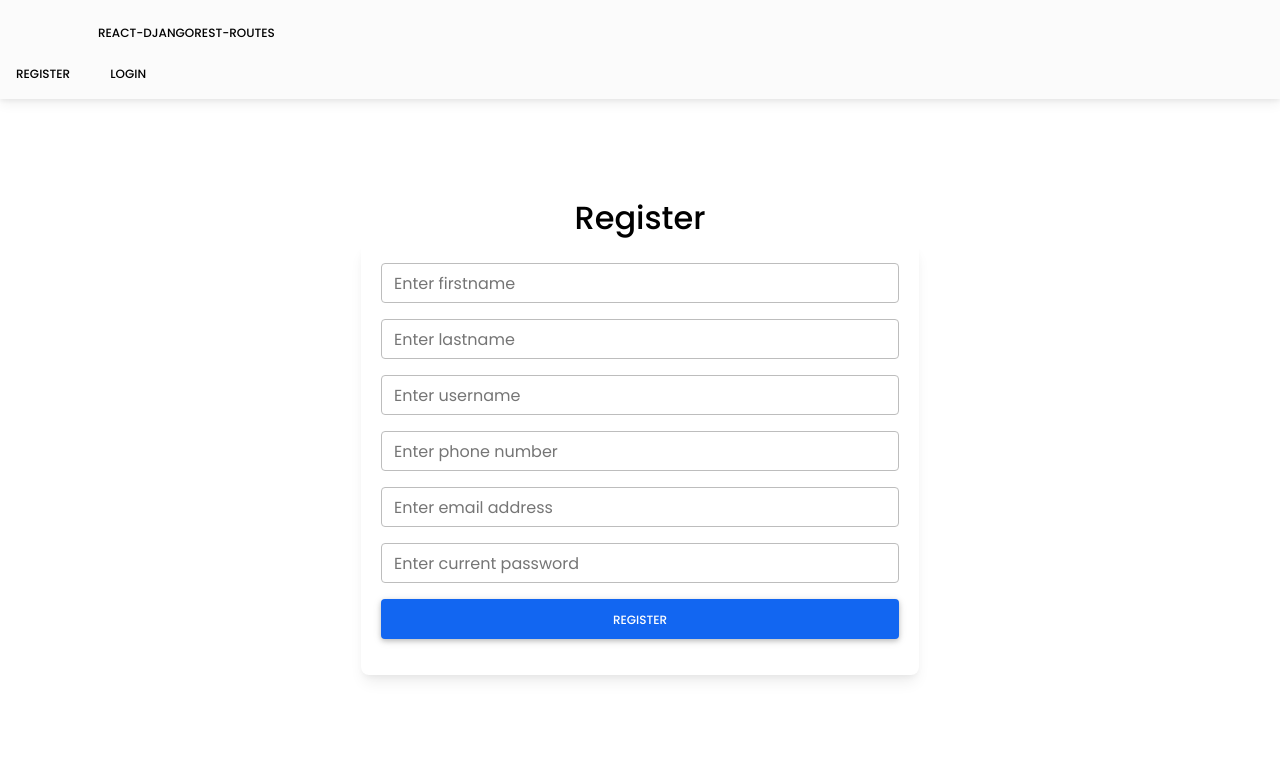
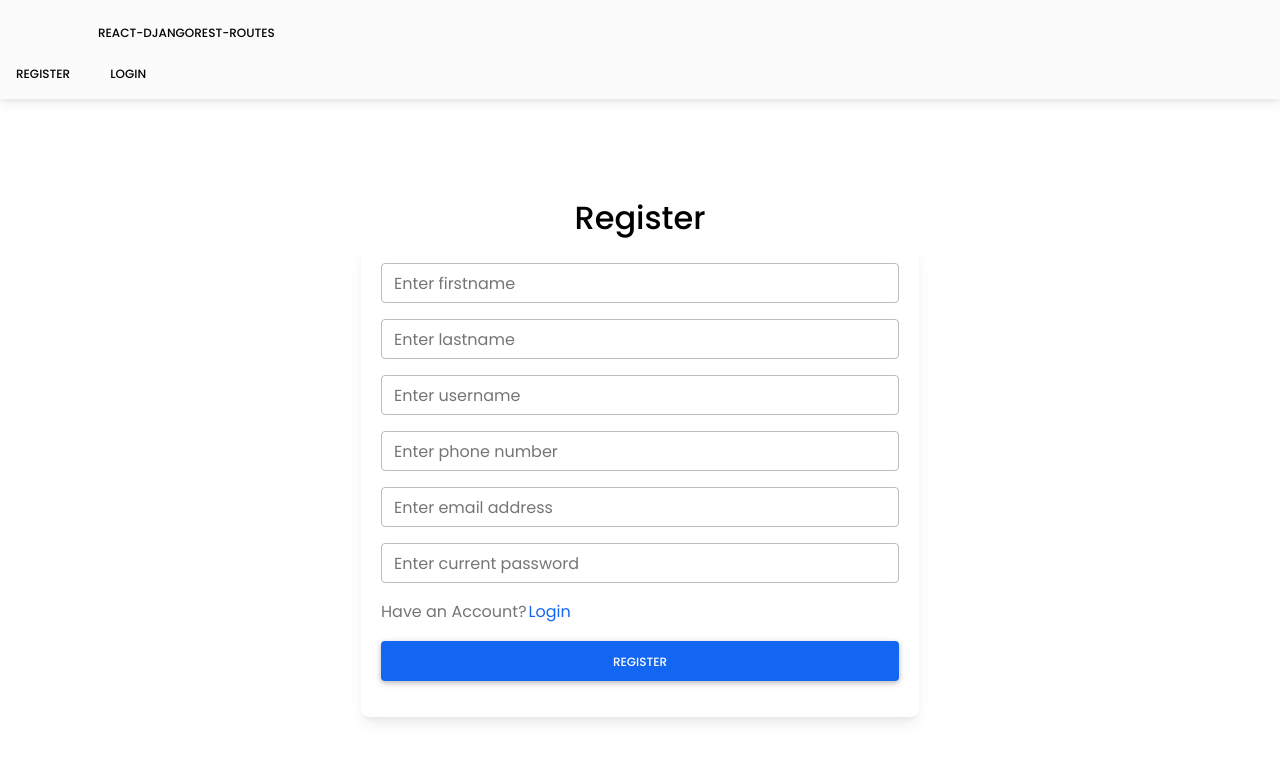
Before and after one commit to aybruhm/react-djangorest-routes, a React (Create React App) app in the folder frontend/frontend_routes/: page /register in a window 1280 px wide. Shown: the top 760 px of the page. Built offline with nearby package versions, Linux system fonts and the light colour scheme.

Commit message:
Update Register and ResetPasswordOTP components

```diff
--- a/frontend/frontend_routes/src/components/Register.js
+++ b/frontend/frontend_routes/src/components/Register.js
@@ -1,4 +1,5 @@
 import React from 'react';
+import { Link } from "react-router-dom";
 
 
 function userRegister() {
@@ -36,6 +37,14 @@ function userRegister() {
                                 <input className="form-control" type="password" name="password" placeholder="Enter current password"></input>
                             </div>
 
+                            <div className="form-group forgotten-password">
+                                <span className="text-muted">
+                                    Have an Account?
+
+                                    <Link to="/login/" className="pl-3">Login</Link>
+                                </span>
+                            </div>
+
                             <div className="form-group">
                                 <button className="btn btn-primary btn-block" type="submit">Register</button>
                             </div>
```
Also changed, not shown: frontend/frontend_routes/src/components/ResetPasswordOTP.js (+5 -2 lines).
